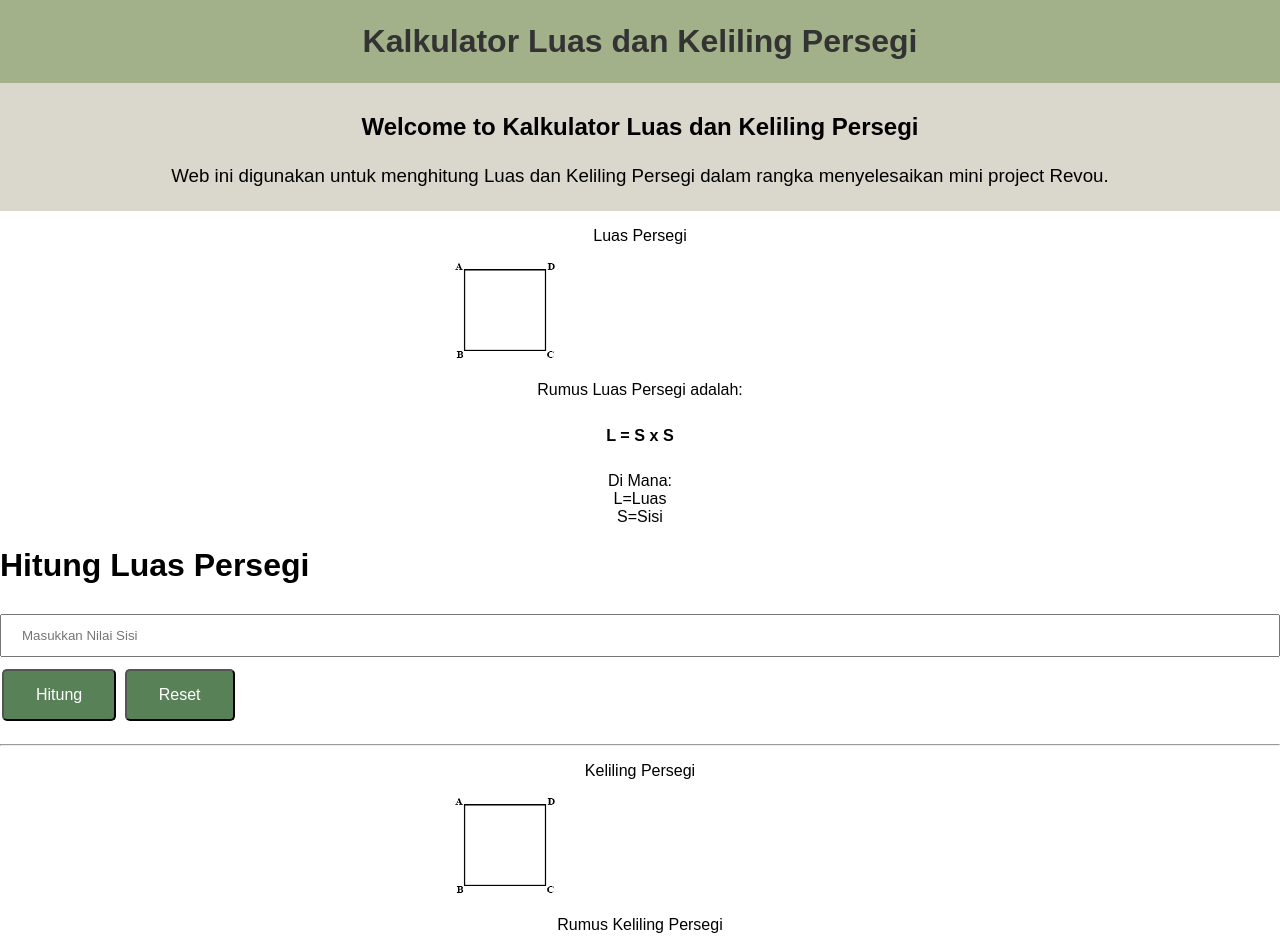
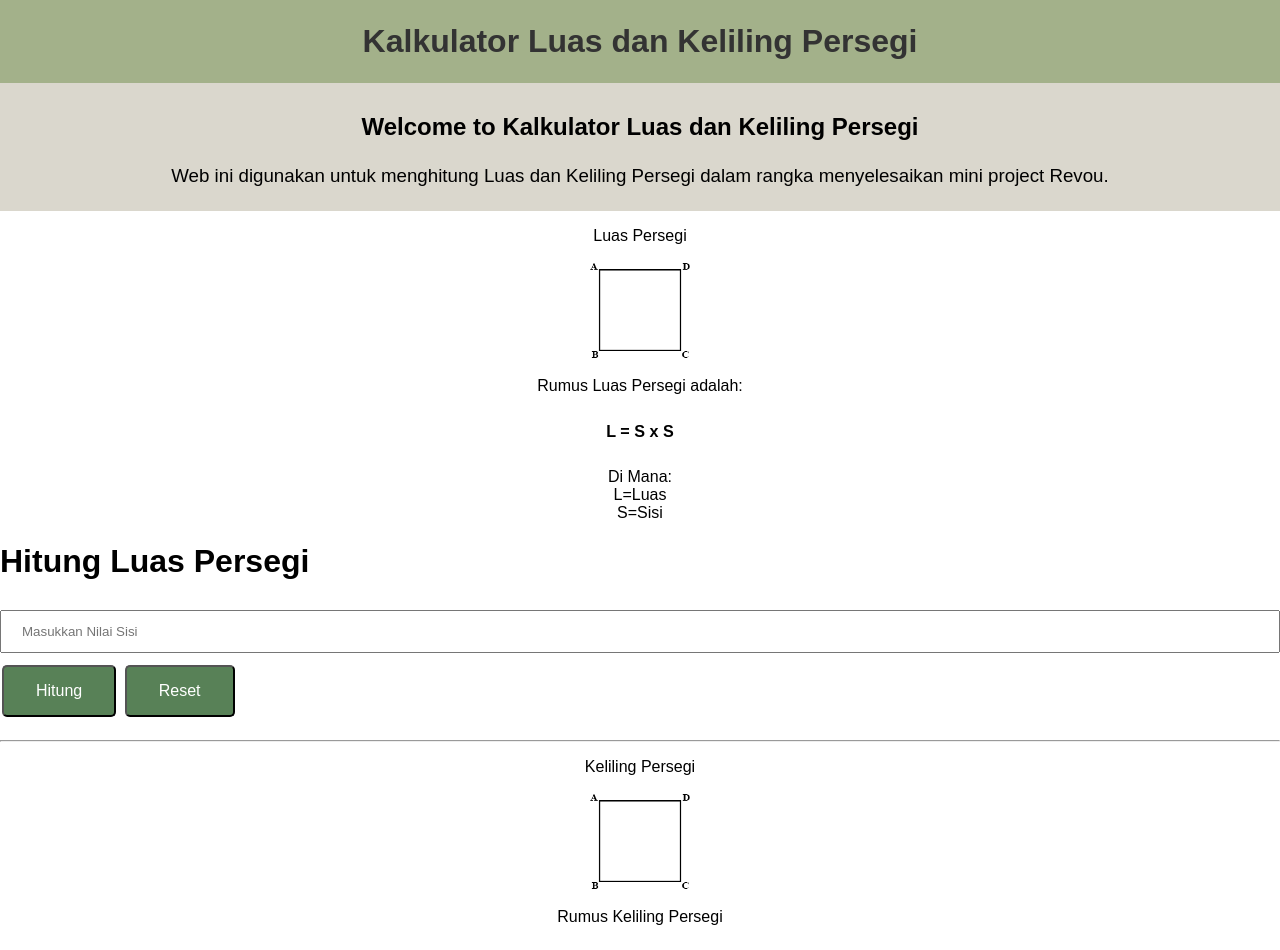
Before and after one commit to revou-fundamental-course/8-jan-24-eskrimvanilla, a plain HTML site: page index.html in a window 1280 px wide. Shown: the top 950 px of the page. Drawn offline with Linux system fonts and the light colour scheme.

Commit message:
last and final push

```diff
--- a/CSS/style.css
+++ b/CSS/style.css
@@ -51,8 +51,10 @@ h5 {
 }
 
 img {
+    display: block;
+    margin-left: auto;
+    margin-right: auto;
     width: 100px;
-    margin-left: 455px;
 }
 
 button {
--- a/index.html
+++ b/index.html
@@ -17,7 +17,7 @@
             </div>
         </section>
         <p>Luas Persegi</p>
-        <img src="Kotak.png" alt="Persegi">
+        <img src="Kotak.png" alt="Persegi" class="center">
         <p>Rumus Luas Persegi adalah:</p>
         <h5>L = S x S</h5>
         <p>Di Mana:<br>L=Luas<br>S=Sisi</p>
@@ -32,7 +32,7 @@
     <script src="js/script.js"></script>
     <hr>
     <p>Keliling Persegi</p>
-    <img src="Kotak.png" alt="Persegi">
+    <img src="Kotak.png" alt="Persegi" class="center">
     <p>Rumus Keliling Persegi</p>
     <h5>K = 4 x S</h5>
     <p>Di Mana:<br>K=Keliling<br>S=Sisi</p>
--- a/js/script.js
+++ b/js/script.js
@@ -10,7 +10,7 @@ document.getElementById('calculator-form').addEventListener('submit', function(e
 
     //put in html by assigning it to luas-persegi id using innerHTML
     document.getElementById('luas-persegi').innerHTML =
-    'Luas Persegi <br> L = S x S <br> L = ' + sisi + 'x' + sisi + '<br> L = ' + luasPersegi
+    'Luas Persegi <br> L = SxS <br> L = ' + sisi +'x'+ sisi + '<br> L = ' + luasPersegi
 });
 
 //get html element from form id, listens to submit, and runs the script
@@ -25,7 +25,7 @@ document.getElementById('form').addEventListener('submit', function(event) {
 
     //put in html by assigning it to keliling id using innerHTML
     document.getElementById('keliling').innerHTML =
-    'Keliling Persegi <br> K = 4 x S <br> K = 4 x' + sisi + '<br> K = ' + kelPersegi
+    'Keliling Persegi <br> K = 4xS <br> K = 4x' + sisi + '<br> K = ' + kelPersegi
 });
 
 document.getElementById('calculator-form').addEventListener('reset', function() {
```
